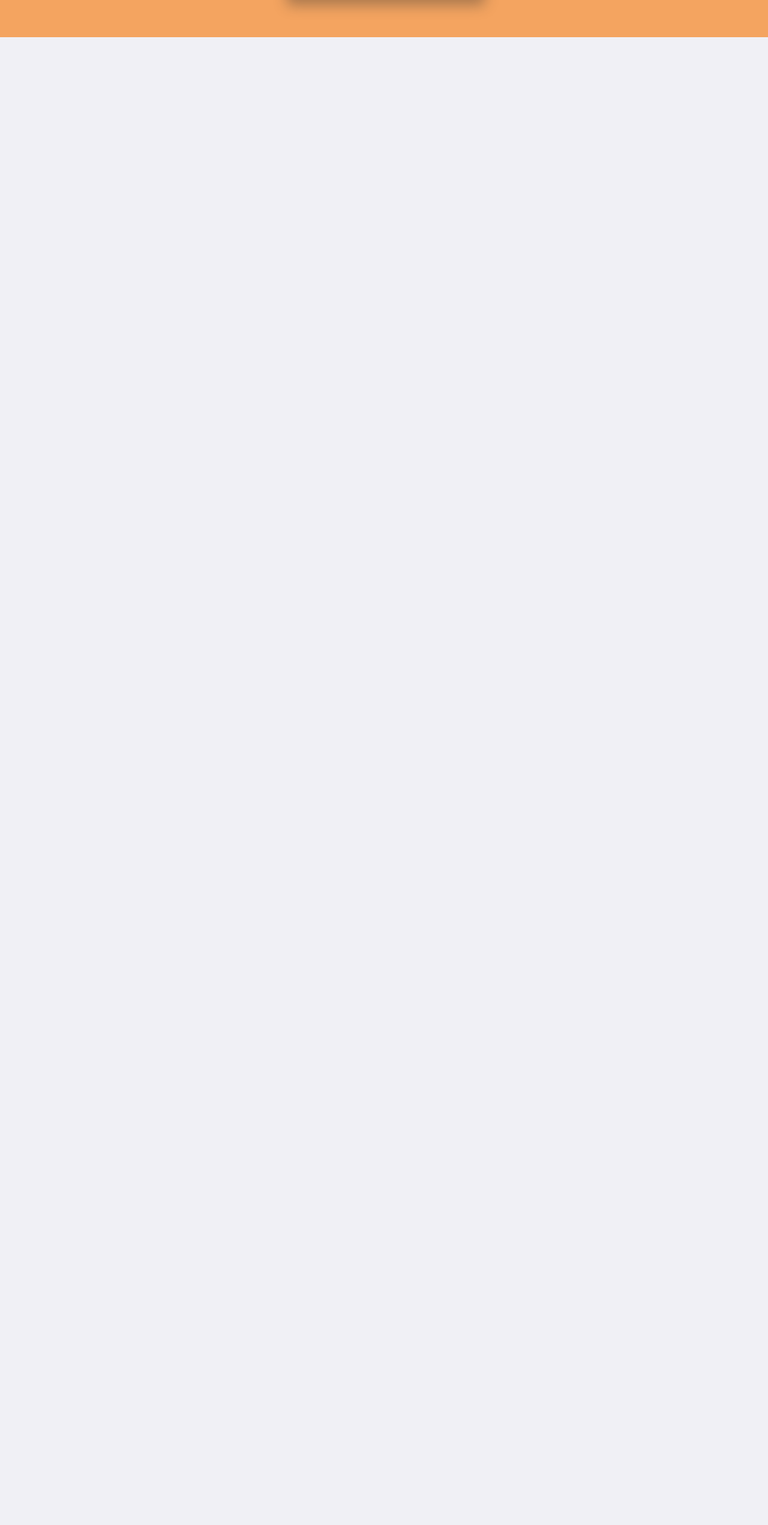
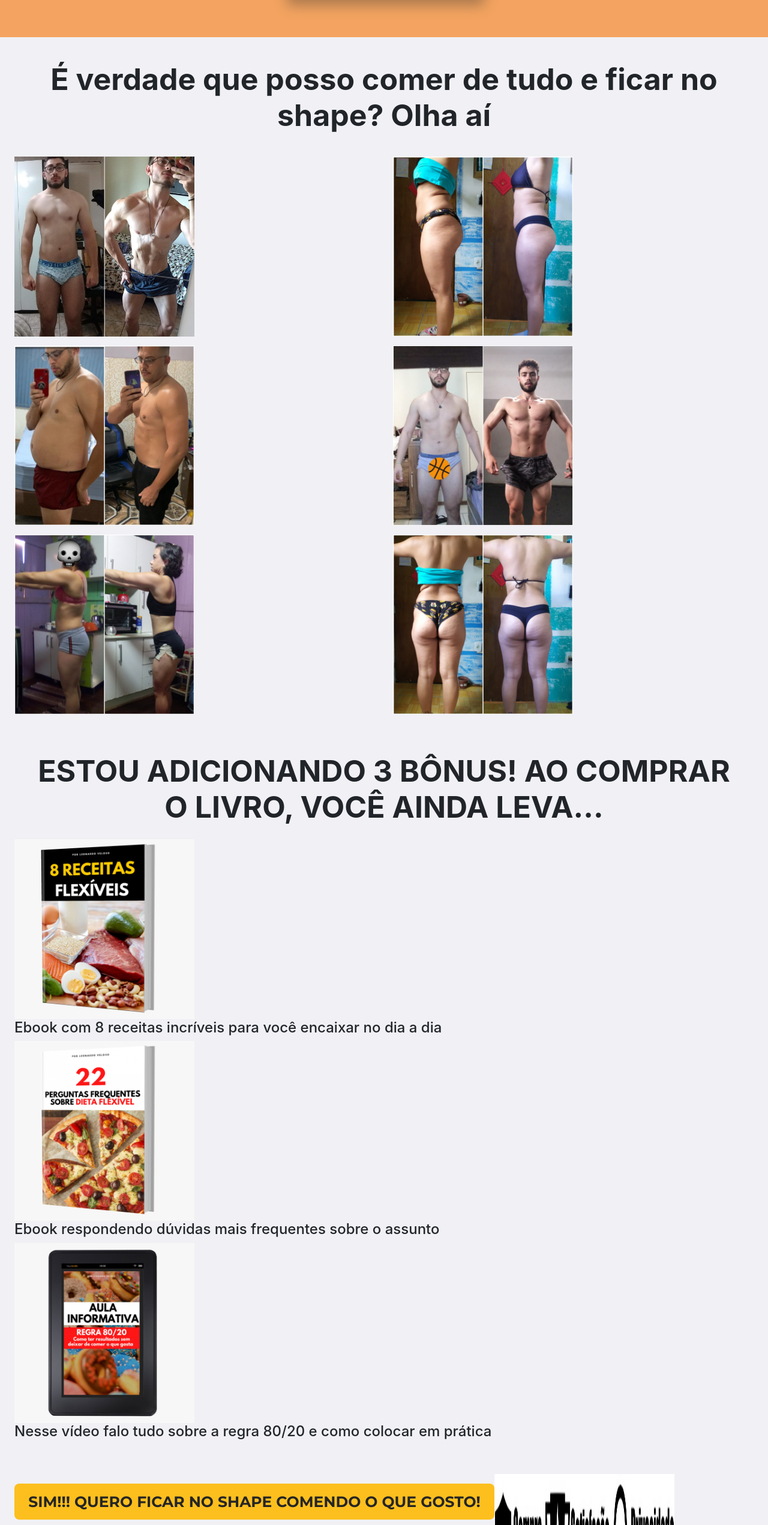
Before and after one commit to MedinaThiago/landingPageVenda, a React (Create React App) app: page / in a window 1280 px wide. Shown: the part 2824-5366 px from the top of the page at 60% size. Before the commit the page ends 2886 px from the top, so only its background shows below. Built offline with nearby package versions, Linux system fonts and the light colour scheme.

Commit message:
Refatorando codigo

```diff
--- a/src/App.js
+++ b/src/App.js
@@ -1,5 +1,15 @@
-import React, { useState } from "react";
+import React from "react";
 import capa from "./assets/capa-ebook.jpeg";
+import provaSocial1 from "./assets/prova-social-1.jpeg"
+import provaSocial2 from "./assets/prova-social-2.jpeg"
+import provaSocial3 from "./assets/prova-social-3.jpeg"
+import provaSocial4 from "./assets/prova-social-4.jpeg"
+import provaSocial5 from "./assets/prova-social-5.jpeg"
+import provaSocial6 from "./assets/prova-social-6.jpeg"
+import receitas from "./assets/receitas.jpeg"
+import perguntas from "./assets/perguntas.jpeg"
+import regra8020 from "./assets/regra-80-20.jpeg"
+import compraSegura from "./assets/compra-segura.jpeg"
 import "./App.scss";
 import Cards from "./components/Cards.js";
 
@@ -11,16 +21,11 @@ function App() {
     <div className="corpo">
       <div className="row">
         <section className="header">
-          <h3 className="bold title">Fique no shape comendo o que gosta</h3>
+          <h3 className="bold title">
+            Fique no shape comendo o que gosta
+          </h3>
           <div className="video">
-            <iframe
-              width="560"
-              height="315"
-              src="https://www.youtube.com/embed/D4-XL1SsuYU"
-              frameBorder="0"
-              allow="accelerometer; autoplay; encrypted-media; gyroscope; picture-in-picture"
-              allowFullScreen
-            ></iframe>
+            <iframe title="FIQUE NO SHAPE COMENDO O QUE GOSTA" width="560" height="315" src="https://www.youtube.com/embed/D4-XL1SsuYU" frameBorder="0" allow="accelerometer; autoplay; encrypted-media; gyroscope; picture-in-picture" allowFullScreen></iframe>
           </div>
           <button
             className="button mb-5"
@@ -38,31 +43,91 @@ function App() {
           </h3>
         </div>
         <div className="col-md-6 expert">
-          <img src={capa} className="img-fluid expertImg" />
+          <img alt='Capa Do Ebook' src={capa} className="img-fluid expertImg" />
         </div>
         <p className="row text-container-ebook">
           péssimas experiências com dietas da moda super restritivas.
-          Antigamente eu achava que só podia comer batata doce, frango e ovos,
-          mas o grande problema é que eu odeio batata doce! E agora? Terei que
-          comer o que não gosto ou não vou conseguir desenvolver meus músculos
-          ou perder gordura??? Mas então, não é bem assim que funciona. Eu
-          estudei muito e aprendi que esse não é o único caminho. Por isso fiz
-          nesse livro coloquei todo meu conhecimento para encurtar o seu caminho
-          no processo de perda de gordura ou ganho de massa, mostrando que é
-          possível Ficar no Shape comendo o que gosta.
+          Antigamente eu achava que só podia comer batata doce,
+          frango e ovos, mas o grande problema é que eu odeio batata doce!
+          E agora? Terei que comer o que não gosto ou não vou conseguir
+          desenvolver meus músculos ou perder gordura??? Mas então,
+          não é bem assim que funciona. Eu estudei muito e aprendi que esse
+          não é o único caminho. Por isso fiz nesse livro coloquei todo meu
+          conhecimento para encurtar o seu caminho no processo de
+          perda de gordura ou ganho de massa, mostrando que é possível
+          Ficar no Shape comendo o que gosta.
+
         </p>
       </div>
 
       <div className="row p-md-4 card-container">
         <div className="col-12 mt-3 mb-3 text-center">
-          <h3 className="bold title-card">Com o meu ebook você aprenderá...</h3>
+          <h3 className="bold title-card">
+            Com o meu ebook você aprenderá...
+          </h3>
         </div>
         <div className="col"></div>
         <Cards />
         <div className="col"></div>
       </div>
 
+      <div className="row p-md-4">
+        <div className="col-12 mt-3 mb-3 text-center">
+          <h3 className="bold title-card">
+            É verdade que posso comer de tudo e ficar no shape? Olha aí
+          </h3>
+        </div>
+        <div className="row">
+          <div className="col-md-6 expert">
+            <img alt='Prova social 1' src={provaSocial1} className="img-fluid expertImg" />
+          </div>
+          <div className="col-md-6 expert">
+            <img alt='Prova social 2' src={provaSocial2} className="img-fluid expertImg" />
+          </div>
+          <div className="col-md-6 expert">
+            <img alt='Prova social 3' src={provaSocial3} className="img-fluid expertImg" />
+          </div>
+          <div className="col-md-6 expert">
+            <img alt='Prova social 4' src={provaSocial4} className="img-fluid expertImg" />
+          </div>
+          <div className="col-md-6 expert">
+            <img alt='Prova social 5' src={provaSocial5} className="img-fluid expertImg" />
+          </div>
+          <div className="col-md-6 expert">
+            <img alt='Prova social 6' src={provaSocial6} className="img-fluid expertImg" />
+          </div>
+        </div>
+
+      </div>
+
+      <div className="row p-md-4">
+        <div className="col-12 mt-3 mb-3 text-center">
+          <h3 className="bold title-card">
+            ESTOU ADICIONANDO 3 BÔNUS!  AO COMPRAR O LIVRO, VOCÊ AINDA LEVA...
+          </h3>
+        </div>
+        <div>
+          <img alt='Ebook de receitas' src={receitas} className="img-fluid expertImg" />
+          <h4>Ebook com 8 receitas incríveis para você encaixar no dia a dia </h4>
+          <img alt='Ebook de duvidas frequentes' src={perguntas} className="img-fluid expertImg" />
+          <h4>Ebook respondendo dúvidas mais frequentes sobre o assunto</h4>
+          <img alt='Video aula regra 80/20' src={regra8020} className="img-fluid expertImg" />
+          <h4>Nesse vídeo falo tudo sobre a regra 80/20 e como colocar em prática</h4>
+        </div>
+      </div>
+
+      <div className="row p-md-4">
+        <button
+          className="button mb-5"
+          onClick={() => { }}
+        >
+          SIM!!! QUERO FICAR NO SHAPE COMENDO O QUE GOSTO!
+        </button>
+        <img alt='Compra segura, Satisfação garantida, Privacidade protegida' src={compraSegura} className="img-fluid expertImg" />
+      </div>
     </div>
+
+
   );
 }
 
```
